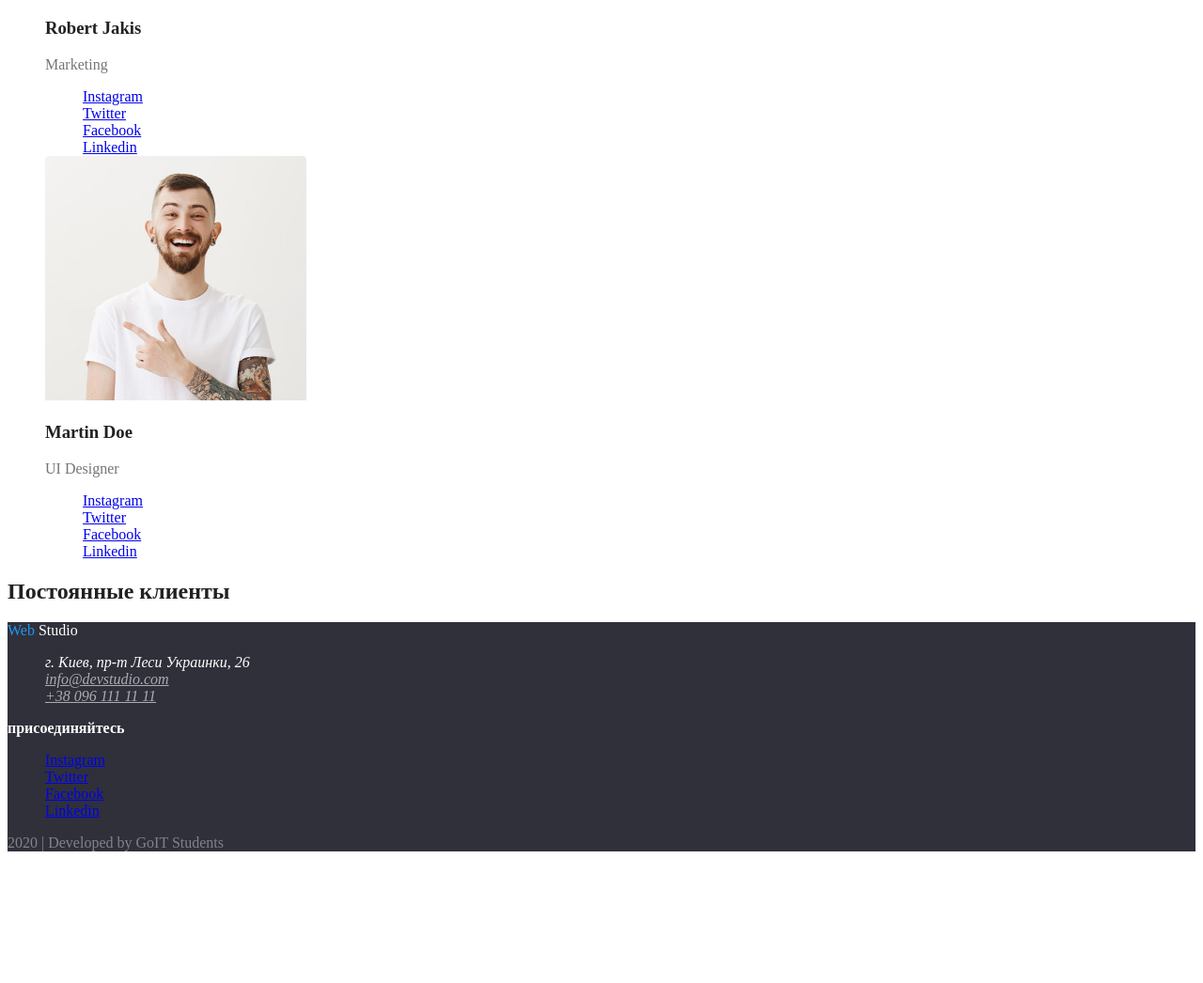
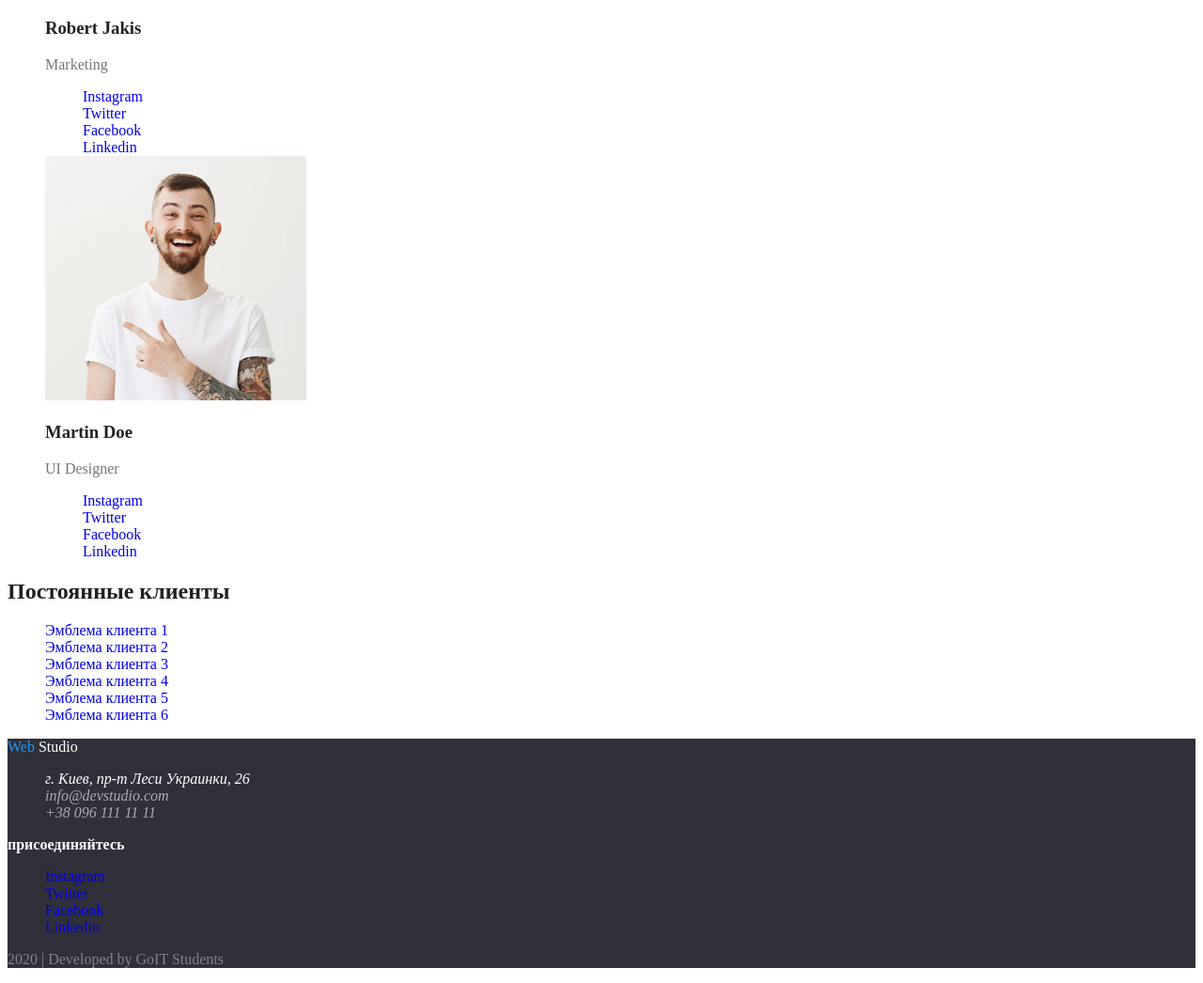
Before and after one commit to luliiaIlchenko/goit-markup-hw-02, a plain HTML site: page index.html in a window 1280 px wide. Shown: the part 2900-3946 px from the top of the page at 94% size. Before the commit the page ends 3822 px from the top, so only its background shows below. Drawn offline with Linux system fonts and the light colour scheme.

Commit message:
Редагує назви класів

```diff
--- a/index.html
+++ b/index.html
@@ -120,15 +120,32 @@
               width="278"
               height="260"
             />
-            <h3 class="section-title">John Smith</h3>
+            <h3 class="worker-name">John Smith</h3>
             <p>Product Designer</p>
             <ul class="list">
               <li>
-                <a href="#" aria-label="Ссылка на Instagram">Instagram</a>
+                <a
+                  href="#"
+                  aria-label="Ссылка на Instagram"
+                  class="socials link"
+                  >Instagram</a
+                >
               </li>
-              <li><a href="#" aria-label="Ссылка на Twitter">Twitter</a></li>
-              <li><a href="#" aria-label="Ссылка на Facebook">Facebook</a></li>
-              <li><a href="#" aria-label="Ссылка на Linkedin">Linkedin</a></li>
+              <li>
+                <a href="#" aria-label="Ссылка на Twitter" class="socials link"
+                  >Twitter</a
+                >
+              </li>
+              <li>
+                <a href="#" aria-label="Ссылка на Facebook" class="socials link"
+                  >Facebook</a
+                >
+              </li>
+              <li>
+                <a href="#" aria-label="Ссылка на Linkedin" class="socials link"
+                  >Linkedin</a
+                >
+              </li>
             </ul>
           </li>
           <li>
@@ -138,15 +155,32 @@
               width="278"
               height="260"
             />
-            <h3 class="section-title">Marta Stewart</h3>
+            <h3 class="worker-name">Marta Stewart</h3>
             <p>Frontend Developer</p>
             <ul class="list">
               <li>
-                <a href="#" aria-label="Ссылка на Instagram">Instagram</a>
+                <a
+                  href="#"
+                  aria-label="Ссылка на Instagram"
+                  class="socials link"
+                  >Instagram</a
+                >
               </li>
-              <li><a href="#" aria-label="Ссылка на Twitter">Twitter</a></li>
-              <li><a href="#" aria-label="Ссылка на Facebook">Facebook</a></li>
-              <li><a href="#" aria-label="Ссылка на Linkedin">Linkedin</a></li>
+              <li>
+                <a href="#" aria-label="Ссылка на Twitter" class="socials link"
+                  >Twitter</a
+                >
+              </li>
+              <li>
+                <a href="#" aria-label="Ссылка на Facebook" class="socials link"
+                  >Facebook</a
+                >
+              </li>
+              <li>
+                <a href="#" aria-label="Ссылка на Linkedin" class="socials link"
+                  >Linkedin</a
+                >
+              </li>
             </ul>
           </li>
           <li>
@@ -156,15 +190,32 @@
               width="278"
               height="260"
             />
-            <h3 class="section-title">Robert Jakis</h3>
+            <h3 class="worker-name">Robert Jakis</h3>
             <p>Marketing</p>
             <ul class="list">
               <li>
-                <a href="#" aria-label="Ссылка на Instagram">Instagram</a>
+                <a
+                  href="#"
+                  aria-label="Ссылка на Instagram"
+                  class="socials link"
+                  >Instagram</a
+                >
               </li>
-              <li><a href="#" aria-label="Ссылка на Twitter">Twitter</a></li>
-              <li><a href="#" aria-label="Ссылка на Facebook">Facebook</a></li>
-              <li><a href="#" aria-label="Ссылка на Linkedin">Linkedin</a></li>
+              <li>
+                <a href="#" aria-label="Ссылка на Twitter" class="socials link"
+                  >Twitter</a
+                >
+              </li>
+              <li>
+                <a href="#" aria-label="Ссылка на Facebook" class="socials link"
+                  >Facebook</a
+                >
+              </li>
+              <li>
+                <a href="#" aria-label="Ссылка на Linkedin" class="socials link"
+                  >Linkedin</a
+                >
+              </li>
             </ul>
           </li>
           <li>
@@ -174,15 +225,32 @@
               width="278"
               height="260"
             />
-            <h3 class="section-title">Martin Doe</h3>
+            <h3 class="worker-name">Martin Doe</h3>
             <p>UI Designer</p>
             <ul class="list">
               <li>
-                <a href="#" aria-label="Ссылка на Instagram">Instagram</a>
+                <a
+                  href="#"
+                  aria-label="Ссылка на Instagram"
+                  class="socials link"
+                  >Instagram</a
+                >
               </li>
-              <li><a href="#" aria-label="Ссылка на Twitter">Twitter</a></li>
-              <li><a href="#" aria-label="Ссылка на Facebook">Facebook</a></li>
-              <li><a href="#" aria-label="Ссылка на Linkedin">Linkedin</a></li>
+              <li>
+                <a href="#" aria-label="Ссылка на Twitter" class="socials link"
+                  >Twitter</a
+                >
+              </li>
+              <li>
+                <a href="#" aria-label="Ссылка на Facebook" class="socials link"
+                  >Facebook</a
+                >
+              </li>
+              <li>
+                <a href="#" aria-label="Ссылка на Linkedin" class="socials link"
+                  >Linkedin</a
+                >
+              </li>
             </ul>
           </li>
         </ul>
@@ -192,12 +260,12 @@
       <section>
         <h2 class="section-title">Постоянные клиенты</h2>
         <ul class="list">
-          <li><a href="#"></a></li>
-          <li><a href="#"></a></li>
-          <li><a href="#"></a></li>
-          <li><a href="#"></a></li>
-          <li><a href="#"></a></li>
-          <li><a href="#"></a></li>
+          <li><a href="#" class="clients link">Эмблема клиента 1</a></li>
+          <li><a href="#" class="clients link">Эмблема клиента 2</a></li>
+          <li><a href="#" class="clients link">Эмблема клиента 3</a></li>
+          <li><a href="#" class="clients link">Эмблема клиента 4</a></li>
+          <li><a href="#" class="clients link">Эмблема клиента 5</a></li>
+          <li><a href="#" class="clients link">Эмблема клиента 6</a></li>
         </ul>
       </section>
     </main>
@@ -212,12 +280,12 @@
           <ul class="list">
             <li class="address">г. Киев, пр-т Леси Украинки, 26</li>
             <li>
-              <a href="mailto:info@devstudio.com" class="footer-contacts"
+              <a href="mailto:info@devstudio.com" class="footer-contacts link"
                 >info@devstudio.com</a
               >
             </li>
             <li>
-              <a href="tel:+380961111111" class="footer-contacts"
+              <a href="tel:+380961111111" class="footer-contacts link"
                 >+38 096 111 11 11</a
               >
             </li>
@@ -228,10 +296,26 @@
       <div>
         <b class="join-us">присоединяйтесь</b>
         <ul class="list">
-          <li><a href="#" aria-label="Ссылка на Instagram">Instagram</a></li>
-          <li><a href="#" aria-label="Ссылка на Twitter">Twitter</a></li>
-          <li><a href="#" aria-label="Ссылка на Facebook">Facebook</a></li>
-          <li><a href="#" aria-label="Ссылка на Linkedin">Linkedin</a></li>
+          <li>
+            <a href="#" aria-label="Ссылка на Instagram" class="socials link"
+              >Instagram</a
+            >
+          </li>
+          <li>
+            <a href="#" aria-label="Ссылка на Twitter" class="socials link"
+              >Twitter</a
+            >
+          </li>
+          <li>
+            <a href="#" aria-label="Ссылка на Facebook" class="socials link"
+              >Facebook</a
+            >
+          </li>
+          <li>
+            <a href="#" aria-label="Ссылка на Linkedin" class="socials link"
+              >Linkedin</a
+            >
+          </li>
         </ul>
       </div>
 
```
